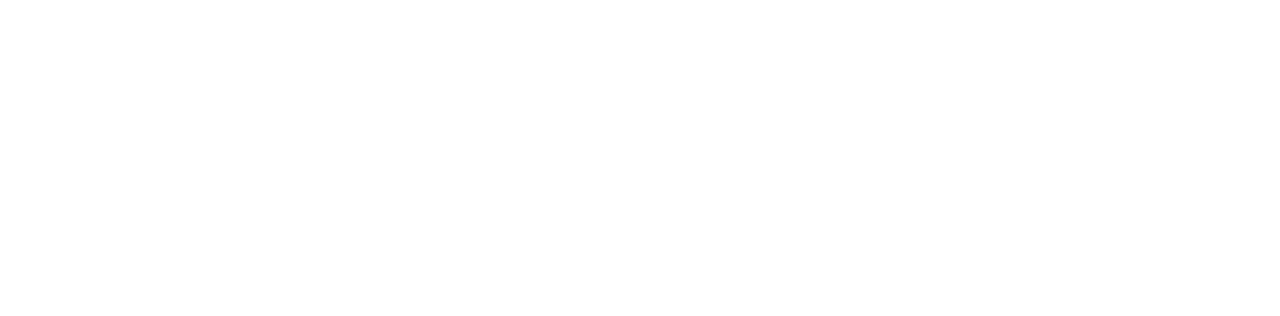
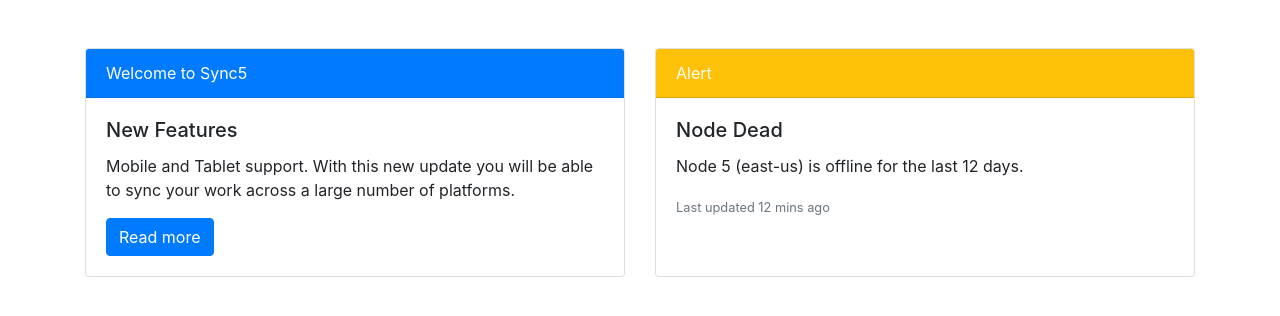
Before and after one commit to acciojob/bootstrap-card-Akshay1495, a website: page main.html in a window 1280 px wide. Drawn offline with nearby package versions, Linux system fonts and the light colour scheme.

Commit message:
created a submission

```diff
--- a/main.html
+++ b/main.html
@@ -1,16 +1,45 @@
 <!DOCTYPE html>
+<html lang="en">
+<head>
+  <meta charset="UTF-8">
+  <meta name="viewport" content="width=device-width, initial-scale=1.0">
+  <title>Bootstrap Card Example</title>
+  <!-- Bootstrap CSS -->
+  <link rel="stylesheet" href="https://stackpath.bootstrapcdn.com/bootstrap/4.5.2/css/bootstrap.min.css">
+</head>
+<body>
 
-<html>
+<div class="container mt-5">
+  <div class="card-deck">
+    <!-- Card 1 -->
+    <div class="card">
+      <div class="card-header bg-primary text-white">
+        Welcome to Sync5
+      </div>
+      <div class="card-body">
+        <h5 class="card-title">New Features</h5>
+        <p class="card-text">Mobile and Tablet support. With this new update you will be able to sync your work across a large number of platforms.</p>
+        <a href="#" class="btn btn-primary">Read more</a>
+      </div>
+    </div>
 
-<head>
-	<link rel="stylesheet" href="styles.css">
-</head>
+    <!-- Card 2 -->
+    <div class="card">
+      <div class="card-header bg-warning text-white">
+        Alert
+      </div>
+      <div class="card-body">
+        <h5 class="card-title">Node Dead</h5>
+        <p class="card-text">Node 5 (east-us) is offline for the last 12 days.</p>
+        <p class="card-text"><small class="text-muted">Last updated 12 mins ago</small></p>
+      </div>
+    </div>
+  </div>
+</div>
 
-<body>
-	<!-- the entire body must be written by student -->
-    <script type="text/javascript" src="./script.js">
-</script>
-
+<!-- Bootstrap JS -->
+<script src="https://code.jquery.com/jquery-3.5.1.slim.min.js"></script>
+<script src="https://cdn.jsdelivr.net/npm/@popperjs/core@2.5.4/dist/umd/popper.min.js"></script>
+<script src="https://stackpath.bootstrapcdn.com/bootstrap/4.5.2/js/bootstrap.min.js"></script>
 </body>
-
 </html>
```
